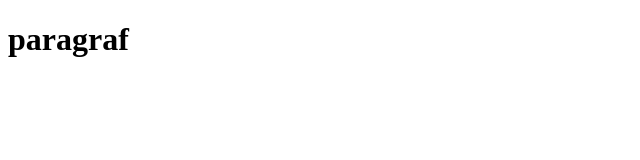
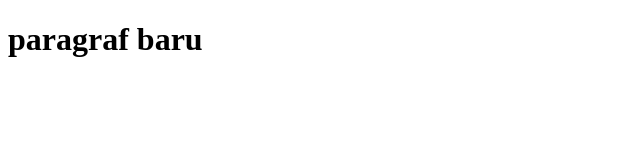
Before and after one commit to Ji-max/BELAJAR-GITHUB, a plain HTML site: page index.html in a window 1280 px wide. Shown: the whole page, without its empty margins (0-640 px from the left). Drawn offline with Linux system fonts and the light colour scheme.

Commit message:
add wording

```diff
--- a/index.html
+++ b/index.html
@@ -7,7 +7,7 @@
     <title>menambahankan belajar github</title>
 </head>
 <body>
-    <h1> paragraf </h1>
+    <h1> paragraf baru</h1>
 
 </body>
 </html>
```
